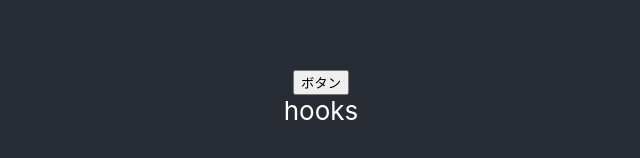
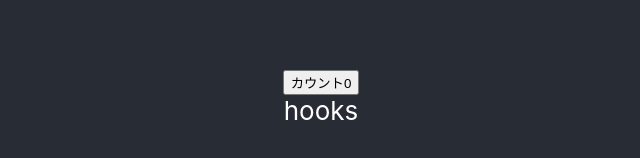
Before and after one commit to arsdeeennya/-reactHooks-, a React (Create React App) app: page / in a window 1280 px wide. Shown: the part 302-460 px from the top of the page, without its empty margins (319-959 px from the left). Built offline with nearby package versions, Linux system fonts and the light colour scheme.

Commit message:
useStateを利用

```diff
--- a/src/components/Basic1.js
+++ b/src/components/Basic1.js
@@ -1,13 +1,11 @@
-import React from "react"
+import React, {useState} from "react"
 
 const Basic1 = (props) => {
-	const clickHandler = () =>{
-		console.log("クリックしたよ");
-	}
+	const [count, setCount] = useState(0)
 
 	return (
 		<React.Fragment>
-			<button onClick={clickHandler}>ボタン</button>
+			<button onClick={() => setCount(count+1)}>カウント{count}</button>
 			{ props.name }
 		</React.Fragment>
 	)
```
